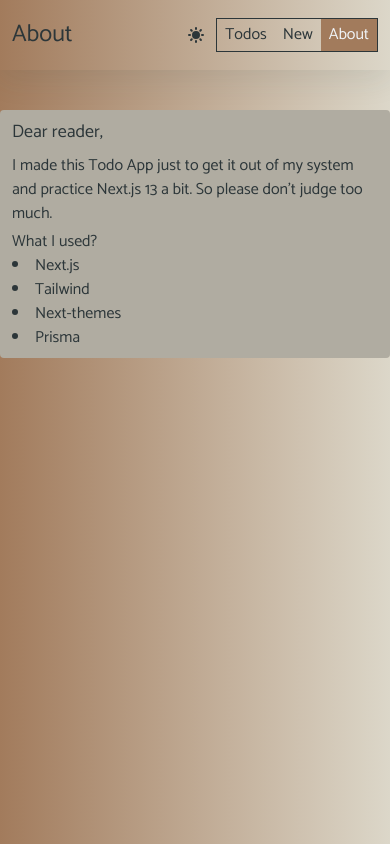
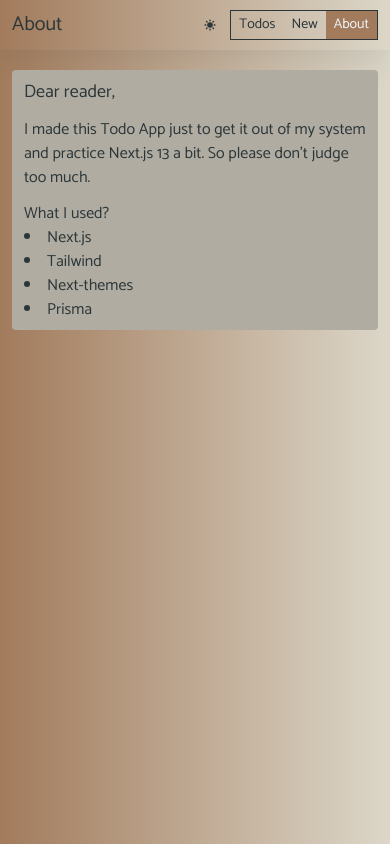
Before and after one commit to TomasJakovlevas/todo_app, a Next.js app: page /about in a window 390 px wide. Built offline with nearby package versions, Linux system fonts and the light colour scheme.

Commit message:
fixed responsive desing

```diff
--- a/src/app/about/page.tsx
+++ b/src/app/about/page.tsx
@@ -4,9 +4,10 @@ const Page = () => {
   return (
     <>
       <NavBar />
-      <section className='container max-w-6xl mx-auto px-3 py-2 rounded bg-quaternary_l1 dark:bg-secondary'>
-        <h1 className='text-lg mb-2'>Dear reader,</h1>
-        <p className='mb-1'>
+      <section className='container max-w-6xl mx-auto my-3 px-3'>
+        <article className='rounded bg-quaternary_l1 dark:bg-secondary py-2 px-3'>
+          <h1 className='text-lg mb-3'>Dear reader,</h1>
+          <p className='mb-3'>
             I made this Todo App just to get it out of my system and practice
             Next.js 13 a bit. So please don&apos;t judge too much.
           </p>
@@ -19,6 +20,7 @@ const Page = () => {
               <li>Prisma</li>
             </ul>
           </p>
+        </article>
       </section>
     </>
   );
--- a/src/components/Button.tsx
+++ b/src/components/Button.tsx
@@ -29,10 +29,10 @@ const Button = ({
     >
       {Icon && (
         <span>
-          <Icon className='h-[16px] w-[16px]' />
+          <Icon className='h-[14px] w-[14px] sm:h-[16px] sm:w-[16px]' />
         </span>
       )}
-      <span> {label}</span>
+      <span className='text-sm sm:text-base'> {label}</span>
     </button>
   );
 };
--- a/src/components/Modal/Wrapper.tsx
+++ b/src/components/Modal/Wrapper.tsx
@@ -6,10 +6,10 @@ type WrapperProp = {
 const Wrapper = ({ children, size }: WrapperProp) => {
   return (
     <div
-      className={`bg-quaternary_l1 dark:bg-primary px-3 py-3 rounded shadow-2xl
-        ${size === 's' && 'w-1/5'}
-        ${size === 'm' && 'w-1/3'}
-        ${size === 'l' && 'w-1/2'}
+      className={`bg-quaternary_l1 dark:bg-primary px-3 py-3 rounded shadow-2xl	w-[90%]
+        ${size === 's' && 'sm:w-1/5'}
+        ${size === 'm' && 'sm:w-1/3'}
+        ${size === 'l' && 'sm:w-1/2'}
       `}
       onClick={(e) => e.stopPropagation()}
     >
--- a/src/components/NavBar.tsx
+++ b/src/components/NavBar.tsx
@@ -21,9 +21,11 @@ const NavBar = () => {
   const activeLink = links.find((link) => link.path === pathname);
 
   return (
-    <header className='mb-10 h-[70px] flex items-center dark:shadow-[rgba(241,_245,_249,_0.1)_0px_9px_30px] shadow-[rgba(44,54,_57,_0.1)_0px_9px_30px]'>
+    <nav className='mb-5 sm:mb-10 h-[50px] sm:h-[70px] flex items-center dark:shadow-[rgba(241,_245,_249,_0.1)_0px_9px_30px] shadow-[rgba(44,54,_57,_0.1)_0px_9px_30px]'>
       <div className='flex justify-between item-center container mx-auto px-3 py-2 max-w-6xl'>
-        <h1 className='text-2xl flex items-center'>{activeLink?.title}</h1>
+        <h1 className='text-xl sm:text-2xl flex items-center'>
+          {activeLink?.title}
+        </h1>
         <div className='flex gap-[10px]'>
           <div>
             <ThemeToggler />
@@ -36,7 +38,7 @@ const NavBar = () => {
           </div>
         </div>
       </div>
-    </header>
+    </nav>
   );
 };
 
@@ -49,7 +51,7 @@ const NavBarLink = ({ title, path }: NavBarLinkProp) => {
   return (
     <Link
       href={path}
-      className={`px-2 py-1  dark:hover:bg-quaternary dark:hover:text-primary hover:bg-tertiary hover:text-white ${
+      className={`px-2 py-1 text-sm sm:text-base dark:hover:bg-quaternary dark:hover:text-primary hover:bg-tertiary hover:text-white ${
         pathname === path &&
         'dark:bg-quaternary dark:text-primary bg-tertiary text-white'
       }`}
--- a/src/components/TheToggle.tsx
+++ b/src/components/TheToggle.tsx
@@ -28,7 +28,7 @@ const TheToggle = ({ label }: TheToggleProps) => {
 
   return (
     <button
-      className={`px-2 py-1 rounded-2xl capitalize border border-transparent hover:border-primary dark:hover:border-white  ${
+      className={`px-2 py-1 text-sm sm:text-base rounded-2xl capitalize border border-transparent hover:border-primary dark:hover:border-white  ${
         isActive &&
         'bg-gradient-to-r dark:from-secondary dark:to-secondary_l1 from-quaternary to-quaternary_l1'
       }`}
--- a/src/components/ThemeToggler.tsx
+++ b/src/components/ThemeToggler.tsx
@@ -12,7 +12,7 @@ const ThemeToggler = () => {
 
   return (
     <button
-      className={`w-fit rounded-md flex items-center h-full`}
+      className={`w-fit rounded-md flex items-center justify-center h-full w-[30px] [&>svg]:h-[14px] sm:[&>svg]:h-[20px]`}
       onClick={() => setTheme(theme === 'dark' ? 'light' : 'dark')}
     >
       {theme === 'light' ? <MoonIcon /> : <SunIcon />}
--- a/src/components/TodoForm.tsx
+++ b/src/components/TodoForm.tsx
@@ -48,7 +48,7 @@ const TodoForm = ({ submit }: TodoFormType) => {
       <input
         type='text'
         name='title'
-        className='bg-transparent px-2 py-1 outline-none text-xl font-semibold dark:placeholder-quaternary_l1 placeholder-primary'
+        className='bg-transparent px-2 py-1 outline-none text-lg sm:text-xl font-semibold dark:placeholder-quaternary_l1 placeholder-primary'
         placeholder='Title'
         onKeyDown={handleInputKeyDown}
         autoFocus
@@ -57,7 +57,7 @@ const TodoForm = ({ submit }: TodoFormType) => {
         ref={textAreaRef}
         onKeyDown={handleTextAreaKeyDown}
         name='note'
-        className='bg-transparent px-2 py-1 outline-none h-[100px] dark:placeholder-quaternary_l1 placeholder-primary'
+        className='bg-transparent px-2 py-1 outline-none h-[100px] dark:placeholder-quaternary_l1 placeholder-primary text-sm sm:text-base'
         placeholder='Details...'
       />
       <div className='flex gap-2 justify-end'>
--- a/src/components/TodoItem.tsx
+++ b/src/components/TodoItem.tsx
@@ -81,7 +81,7 @@ const TodoItem = ({
               />
               {editMode ? (
                 <input
-                  className='bg-quaternary dark:bg-secondary_l1 rounded text-xl px-0 outline-none flex-1'
+                  className='bg-quaternary dark:bg-secondary_l1 rounded text-lg sm:text-xl px-2 outline-none flex-1'
                   type='text'
                   defaultValue={title || ''}
                   name='title'
@@ -89,13 +89,13 @@ const TodoItem = ({
               ) : (
                 <label
                   htmlFor={id}
-                  className='peer-checked:line-through peer-checked:text-slate-500 cursor-pointer text-xl border-b border-transparent'
+                  className='peer-checked:line-through peer-checked:text-slate-500 cursor-pointer text-lg sm:text-xl border-b border-transparent'
                 >
                   {title && title}
                 </label>
               )}
             </div>
-            <div className='text-sm text-secondary_l1'>
+            <div className='hidden sm:block text-sm text-secondary_l1  '>
               Last update at:{' '}
               {updatedAt.toLocaleDateString('lt', {
                 hour: 'numeric',
@@ -108,10 +108,10 @@ const TodoItem = ({
             <textarea
               name='note'
               defaultValue={note || ''}
-              className='bg-quaternary dark:bg-secondary_l1 rounded px-2 py-1 outline-none  '
+              className='bg-quaternary dark:bg-secondary_l1 rounded px-2 py-1 outline-none text-sm sm:text-base'
             />
           ) : (
-            note && <p> {note} </p>
+            note && <p className='text-sm sm:text-base '> {note} </p>
           )}
 
           <div
--- a/src/components/TodoList.tsx
+++ b/src/components/TodoList.tsx
@@ -70,14 +70,14 @@ const TodoList = ({
 
   return (
     <>
-      <div className='mb-3 '>
+      <div className='mb-3'>
         <ToggleFilters filters={filters} />
       </div>
       <ul className='flex flex-col gap-2'>
         {seperateByDatesList.length ? (
           seperateByDatesList.map((obj) => (
             <Fragment key={obj.date}>
-              <h2 className='text-xl'>{obj.date}</h2>
+              <h2 className='text-lg sm:text-xl'>{obj.date}</h2>
               {obj.todos?.map((todo) => (
                 <TodoItem
                   key={todo.id}
```
Lines whose indentation alone changed are shown as unchanged.
